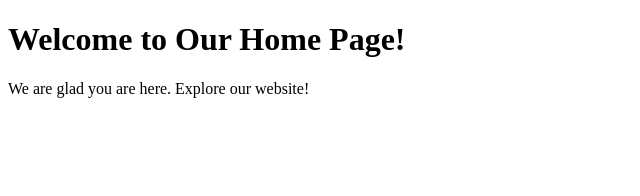
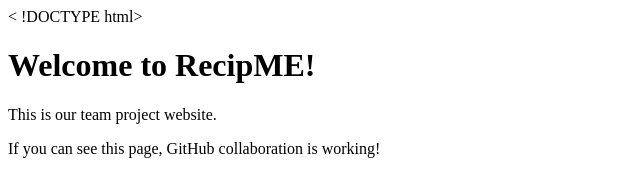
Before and after one commit to mstev31/RecipME, a plain HTML site: page index.html in a window 1280 px wide. Shown: the whole page, without its empty margins (0-640 px from the left). Drawn offline with Linux system fonts and the light colour scheme.

Commit message:
testing molly branch

```diff
--- a/index.html
+++ b/index.html
@@ -1,18 +1,16 @@
-<!DOCTYPE html>
+< !DOCTYPE html>
     <html lang="en">
 
     <head>
         <meta charset="UTF-8">
         <meta name="viewport" content="width=device-width, initial-scale=1.0">
-    <title>Our Home Page</title>
+        <title>RecipME</title>
     </head>
 
     <body>
-
-    <h1>Welcome to Our Home Page!</h1>
-
-    <p>We are glad you are here. Explore our website!</p>
-
+        <h1>Welcome to RecipME!</h1>
+        <p>This is our team project website.</p>
+        <p>If you can see this page, GitHub collaboration is working!</p>
     </body>
 
     </html>
```
Lines whose indentation alone changed are shown as unchanged.
